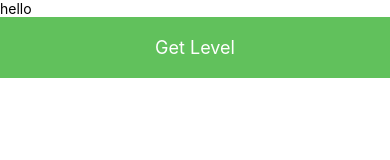
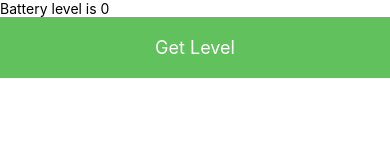
Before and after one commit to nialldbarber/NativeModulesFun, a React Native app: screen / in a window 390 px wide. Shown: the top 160 px of the page. Built offline with nearby package versions, Linux system fonts and the light colour scheme.

Commit message:
chore: tidy up in prep for iOS module

```diff
--- a/App.tsx
+++ b/App.tsx
@@ -1,4 +1,4 @@
-import React from "react";
+import React, { useState } from "react";
 import {
   NativeModules,
   Pressable,
@@ -7,13 +7,16 @@ import {
   Text,
 } from "react-native";
 
-const { BatteryLevelModule } = NativeModules;
+const { BatteryLevelModule: AndroidBatteryLevelModule } = NativeModules;
 
 function App() {
+  const [batteryLevel, setBatteryLevel] = useState(0);
+
   async function getBatteryLevel() {
     try {
-      const batteryLevel =
-        await BatteryLevelModule.getCurrentBatteryChargeLevel();
+      const getLevel =
+        await AndroidBatteryLevelModule.getCurrentBatteryChargeLevel();
+      setBatteryLevel(getLevel);
       console.log(`Battery level is: ${batteryLevel}`);
     } catch (error) {
       console.error(`Failed to get battery level: ${error}`);
@@ -22,7 +25,7 @@ function App() {
 
   return (
     <SafeAreaView>
-      <Text>hello</Text>
+      <Text>Battery level is {batteryLevel}</Text>
       <Pressable style={styles.button} onPress={getBatteryLevel}>
         <Text style={styles.buttonText}>Get Level</Text>
       </Pressable>
```
Also changed, not shown: .prettierrc.js.
